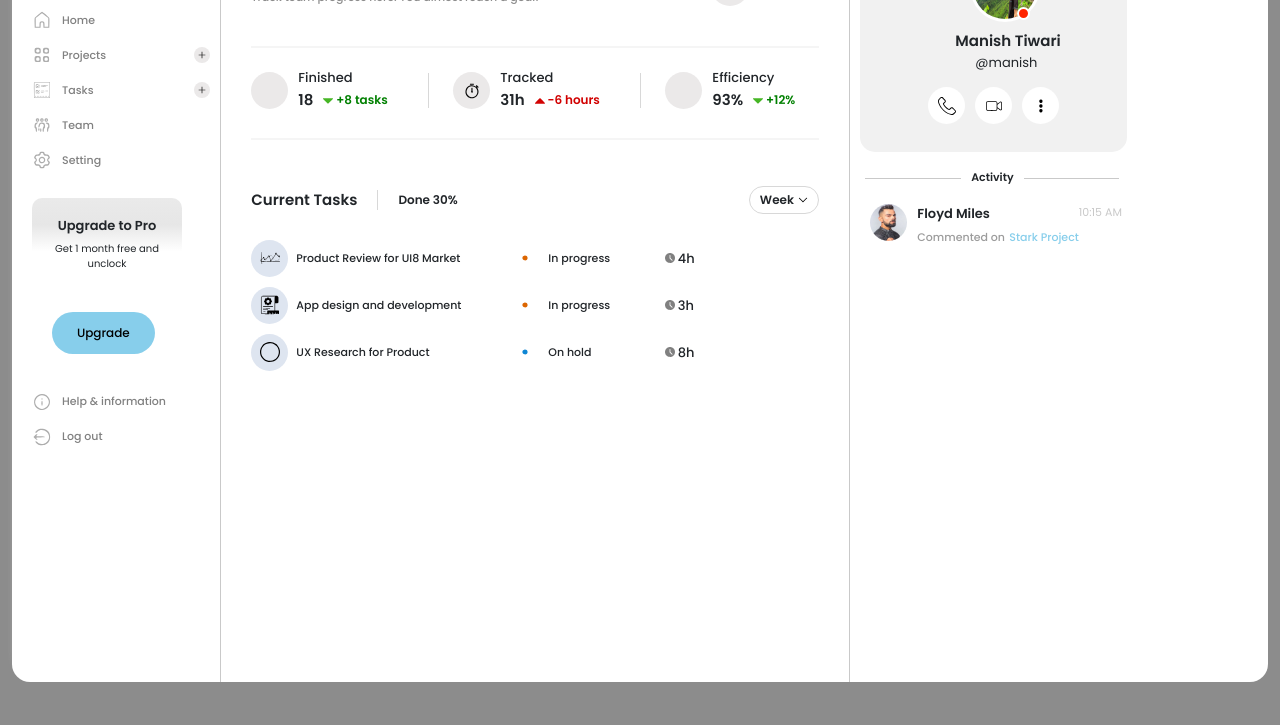
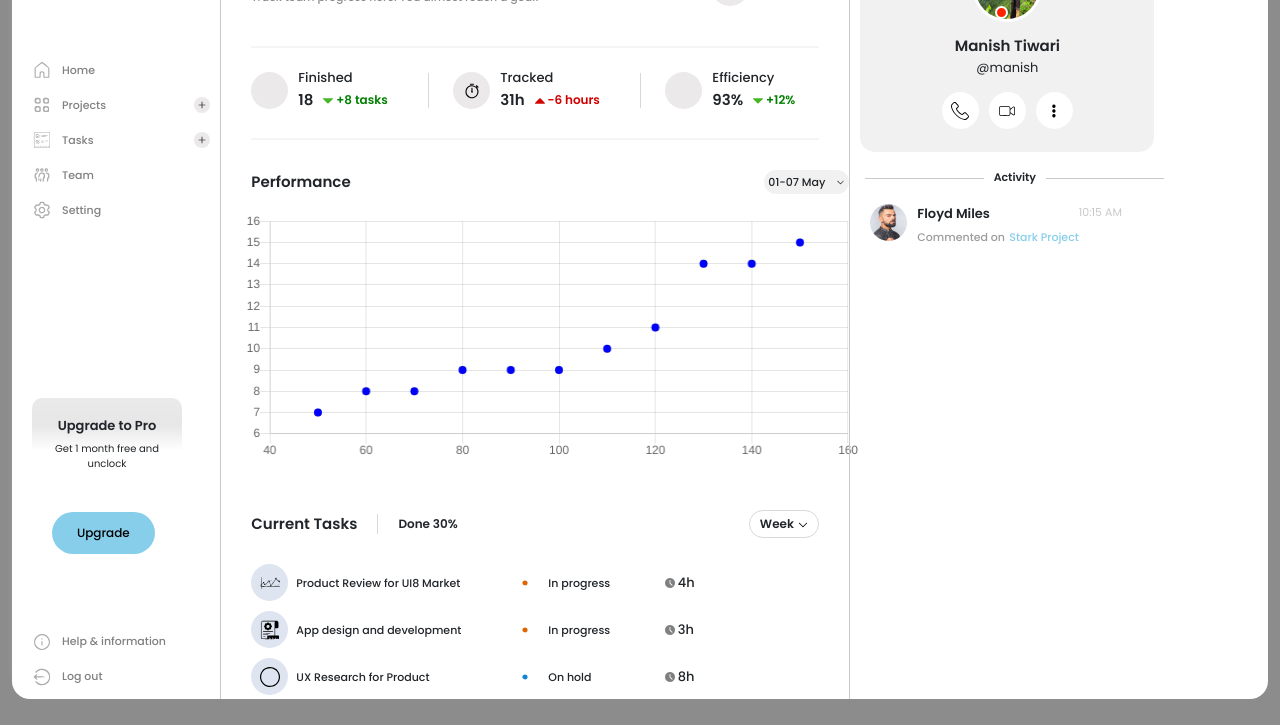
Before and after one commit to vipCodeError/practise_frontent, a plain HTML site: page index.html in a window 1280 px wide. Shown: the part 93-818 px from the top of the page. Drawn offline with nearby package versions, Linux system fonts and the light colour scheme.

Commit message:
conflict still pending

```diff
--- a/index.css
+++ b/index.css
@@ -10,8 +10,9 @@ ligh blue #e4eefb
 
 html,
 body {
-  height: 100%;
+  height: auto;
   background-color: #8c8c8c;
+  overflow-y: scroll;
 }
 
 body {
@@ -62,6 +63,7 @@ body {
 
 .menu_items {
   padding-top: 20px;
+  margin-top: 50px;
 }
 
 .menu_text_align {
@@ -148,7 +150,7 @@ body {
 }
 
 .information {
-  margin-top: 30px;
+  margin-top: 70px;
 }
 
 .information ul li {
@@ -166,6 +168,7 @@ body {
   display: flex;
   flex-direction: column;
   align-items: start;
+  margin-top: 150px;
 }
 
 .vertical-divider {
@@ -487,75 +490,6 @@ body {
   height: 100%;
 }
 
-
-/* Portfolio CSS */
-
-.profile_div {
-  width: 85%;
-  height: 220px;
-  background-color: #f1f1f1;
-  margin: 10px;
-  border-radius: 15px;
-  justify-content: center;
-  padding-top: 20px;
-}
-
-.profile_details img {
-  border-radius: 50%;
-  height: 70px;
-  width: 70px;
-  border: 3px solid #fff;
-  margin-left: 110px;
-}
-
-.active_or_not {
-  width: 13px;
-  height: 13px;
-  border: 2px solid #fff;
-  border-radius: 50%;
-  background-color: #ff2400;
-  margin-left: 157px;
-  margin-top: -15px;
-  position: absolute;
-  z-index: 1;
-}
-
-.portfolio_call_Details {
-  display: flex;
-  justify-content: center;
-  margin-top: 10px;
-}
-
-.portfolio_icon {
-  width: 37px;
-  height: 37px;
-  border-radius: 50%;
-  background-color: #fff;
-  display: flex;
-  justify-content: center;
-  text-align: center;
-  margin: 5px;
-}
-
-.portfolio_icon img {
-  height: 18px;
-}
-
-.portfolio_img_adj {
-  align-items: center;
-}
-.profile_name{
-  font-size: 15px;
-  font-weight: 800;
-  margin-left: 95px;
-  margin-top: 8px;
-}
-
-.portfolio_id {
-  font-size: 13px;
-  margin-left: 115px;
-}
-
 .cards-items-rows {
   display: flex;
   align-items: center;
@@ -567,6 +501,7 @@ body {
   width: 40%;
 }
 
+
 /* Activity CSS */
 
 .activity_div{
@@ -574,7 +509,6 @@ body {
   margin-top: 25px;
 }
 .activity_div p{
-  width: 85%;
   text-align: center;
   border-bottom: 1px solid #c9c9c9;
   line-height: 0.1em;
@@ -624,3 +558,104 @@ body {
   margin-top: 25px;
   margin-left: 20px;
 }
+
+/* Performance Graph */
+
+.performance_Graph{
+  display: flex;
+  text-align: center;
+  justify-content: space-between;
+  margin-left: 30px;
+  margin-bottom: 20px;
+}
+.performance_date img{
+  height: 9px;
+}
+.performance_date{
+  width: 85px;
+  border: 1px solid none;
+  padding: 4px;
+  border-radius: 20px;
+  text-align: center;
+  display: flex;
+  align-items: center;
+  justify-content: space-between;
+  background-color: #f1f1f1;
+}
+.performance_div span{
+  font-size: 15px ;
+  font-weight: 800;
+}
+.performance_date span{
+  font-size: 11px;
+  font-weight: 500;
+}
+
+#myChart{
+  margin-left: 20px;
+  padding-right: 8px;
+}
+
+/* Portfolio CSS */
+
+.profile_div {
+  height: 220px;
+  background-color: #f1f1f1;
+  margin: 10px;
+  border-radius: 15px;
+  justify-content: center;
+  padding-top: 20px;
+  text-align:center ;
+}
+
+.profile_details img {
+  border-radius: 50%;
+  height: 70px;
+  width: 70px;
+  border: 3px solid #fff;
+}
+
+.active_or_not {
+  width: 13px;
+  height: 13px;
+  border: 2px solid #fff;
+  border-radius: 50%;
+  background-color: #ff2400;
+  text-align: center;
+  position: relative;
+  left: 135px;
+  bottom: 16px;
+}
+
+.portfolio_call_Details {
+  display: flex;
+  justify-content: center;
+  margin-top: 10px;
+}
+
+.portfolio_icon {
+  width: 37px;
+  height: 37px;
+  border-radius: 50%;
+  background-color: #fff;
+  display: flex;
+  justify-content: center;
+  text-align: center;
+  margin: 5px;
+}
+
+.portfolio_icon img {
+  height: 18px;
+}
+
+.portfolio_img_adj {
+  align-items: center;
+}
+.profile_name{
+  font-size: 15px;
+  font-weight: 800;
+}
+
+.portfolio_id {
+  font-size: 13px;
+}
--- a/index.html
+++ b/index.html
@@ -19,6 +19,7 @@
     <!--FontAwesome Link-->
     <link rel="stylesheet"
         href="https://cdn.jsdelivr.net/npm/@fortawesome/fontawesome-free@6.2.1/css/fontawesome.min.css">
+        <script src="https://cdnjs.cloudflare.com/ajax/libs/Chart.js/2.9.4/Chart.js"></script>
 </head>
 
 <body>
@@ -189,6 +190,17 @@
                     <hr class="hr_line">
                 </div>
 
+                <!--Performance Graph-->
+                <div class="performance_Graph">
+                    <div class="performance_div">
+                        <Span>Performance</Span>
+                    </div>
+                    <div class="performance_date">
+                        <span>01-07 May</span>
+                        <img src="images/main_bottom_img/down-arrow_blank.svg" alt="">
+                    </div>
+                </div>
+                <canvas id="myChart" style="width:100%;max-width:630px; height: 250px;"></canvas>
 
                 <!-- Current Task Part-->
                 <div class="main_bottom_div">
@@ -303,8 +315,9 @@
                 <div class="profile_div">
                     <div class="profile_details">
                         <img src="images/portfolio_img/profile.jpg" alt="">
+                        <div class="active_or_not"></div>
                     </div>
-                    <div class="active_or_not"></div>
+
                     <div class="profile_name">
                         <span>Manish Tiwari</span>
                     </div>
@@ -364,6 +377,41 @@
     <script src="https://cdn.jsdelivr.net/npm/bootstrap@5.2.1/dist/js/bootstrap.min.js"
         integrity="sha384-7VPbUDkoPSGFnVtYi0QogXtr74QeVeeIs99Qfg5YCF+TidwNdjvaKZX19NZ/e6oz" crossorigin="anonymous">
         </script>
+
+   <!--Java Script graph-->
+   <script>
+    var xyValues = [
+      {x:50, y:7},
+      {x:60, y:8},
+      {x:70, y:8},
+      {x:80, y:9},
+      {x:90, y:9},
+      {x:100, y:9},
+      {x:110, y:10},
+      {x:120, y:11},
+      {x:130, y:14},
+      {x:140, y:14},
+      {x:150, y:15}
+    ];
+
+    new Chart("myChart", {
+      type: "scatter",
+      data: {
+        datasets: [{
+          pointRadius: 4,
+          pointBackgroundColor: "rgb(0,0,255)",
+          data: xyValues
+        }]
+      },
+      options: {
+        legend: {display: false},
+        scales: {
+          xAxes: [{ticks: {min: 40, max:160}}],
+          yAxes: [{ticks: {min: 6, max:16}}],
+        }
+      }
+    });
+    </script>
 </body>
 
 </html>
```
